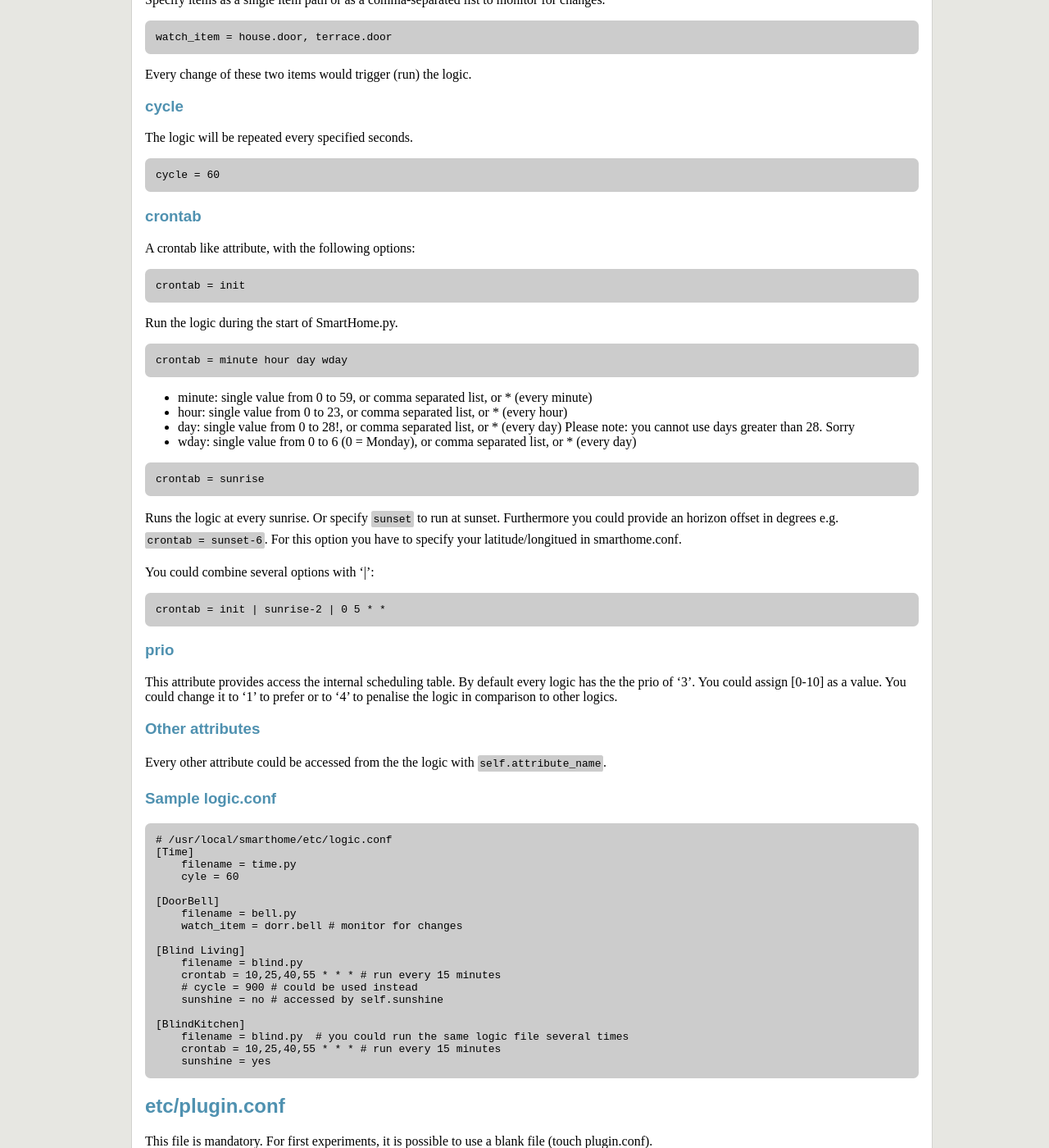
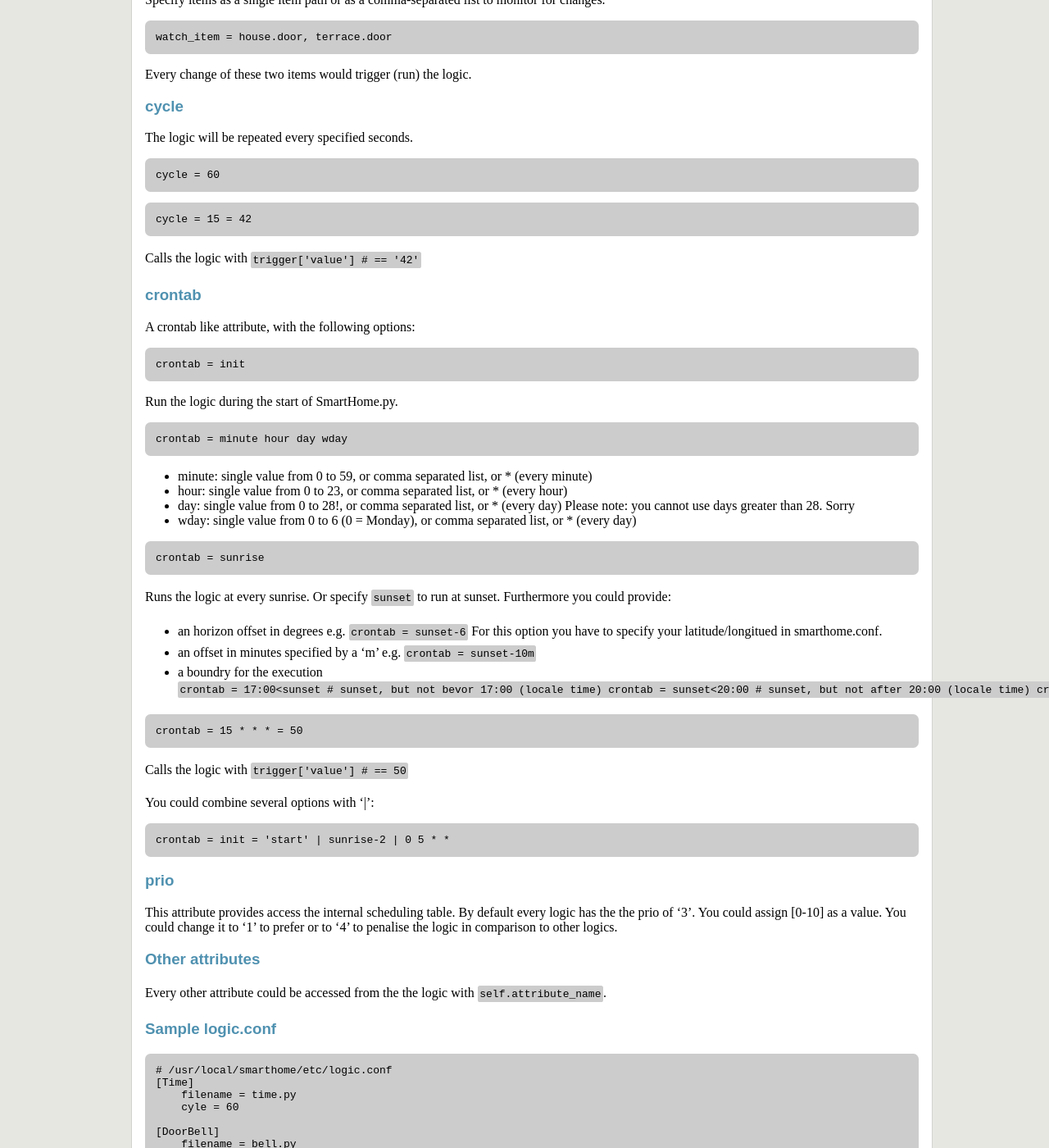
Before and after one commit to mknx/smarthome, a Jekyll site: the page built from config.md, in a window 1280 px wide and 1400 px high, scrolled down 1142 px. Shown: the whole window at 82% size. Built offline with Jekyll 4.4.1, drawn with Linux system fonts in a browser that asks for light colours; Markdown is read by kramdown in place of the engine named in the settings; some of the changed text lies outside the part shown.

Commit message:
document config option to set items/call logics with values by cycle and crontab

```diff
--- a/config.md
+++ b/config.md
@@ -60,6 +60,10 @@ Every change of these two items would trigger (run) the logic.
 The logic will be repeated every specified seconds.
 <pre>cycle = 60</pre>
 
+<pre>cycle = 15 = 42</pre>
+Calls the logic with <code>trigger['value'] # == '42'</code>
+
+
 ### crontab
 A crontab like attribute, with the following options:
 
@@ -74,11 +78,19 @@ Run the logic during the start of SmartHome.py.
  *  wday: single value from 0 to 6 (0 = Monday), or comma separated list, or * (every day)
 
 <pre>crontab = sunrise</pre>
-Runs the logic at every sunrise. Or specify `sunset` to run at sunset. Furthermore you could provide an horizon offset in degrees e.g. <code>crontab = sunset-6</code>.
-For this option you have to specify your latitude/longitued in smarthome.conf.
+Runs the logic at every sunrise. Or specify `sunset` to run at sunset.
+Furthermore you could provide:
+   * an horizon offset in degrees e.g. <code>crontab = sunset-6</code> For this option you have to specify your latitude/longitued in smarthome.conf.
+   * an offset in minutes specified by a 'm' e.g. <code>crontab = sunset-10m</code>
+   * a boundry for the execution <code>crontab = 17:00<sunset  # sunset, but not bevor 17:00 (locale time)
+   crontab = sunset<20:00  # sunset, but not after 20:00 (locale time)
+   crontab = 17:00<sunset<20:00  # sunset, beetween 17:00 and 20:00</code>
+
+<pre>crontab = 15 * * * = 50</pre>
+Calls the logic with <code>trigger['value'] # == 50</code>
 
 You could combine several options with '\|':
-<pre>crontab = init | sunrise-2 | 0 5 * *</pre>
+<pre>crontab = init = 'start' | sunrise-2 | 0 5 * *</pre>
 
 ### prio
 This attribute provides access the internal scheduling table. By default every logic has the the prio of '3'. You could assign [0-10] as a value.
@@ -174,6 +186,7 @@ You could nest items to build a tree representing your enviroment.
  * `threshold`: specify values to trigger depending logics only if the value transit the threshold. low:high to set a value for the lower and upper threshold, e.g. 21.4:25.0 which triggers the logic if the value exceeds 25.0 or fall below 21.4. Or simply a single value.
  * `offset` (only for num-types): the offset will be evaluated every time you try to update the value of the item. It could be a simple '+2' or a more complex '*3.0/2+3'.
  * `eval` and `eval_trigger`: see the next section for the description of these attributes.
+ * `crontab` and `cycle`: see the logic.conf for possible options to set the value of an item at the specified times / cycles.
 
 #### eval
 The eval attribute is usefull for small evaluations and corrections. The input value is accesible with `value`.
```
